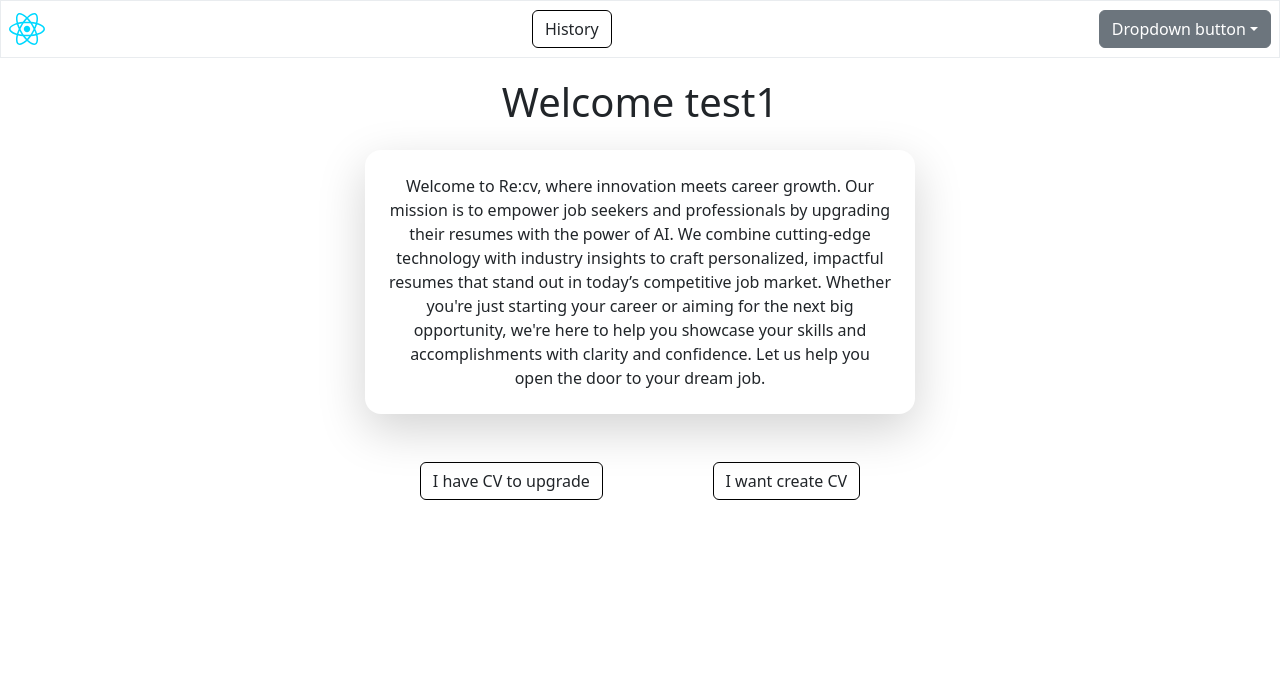
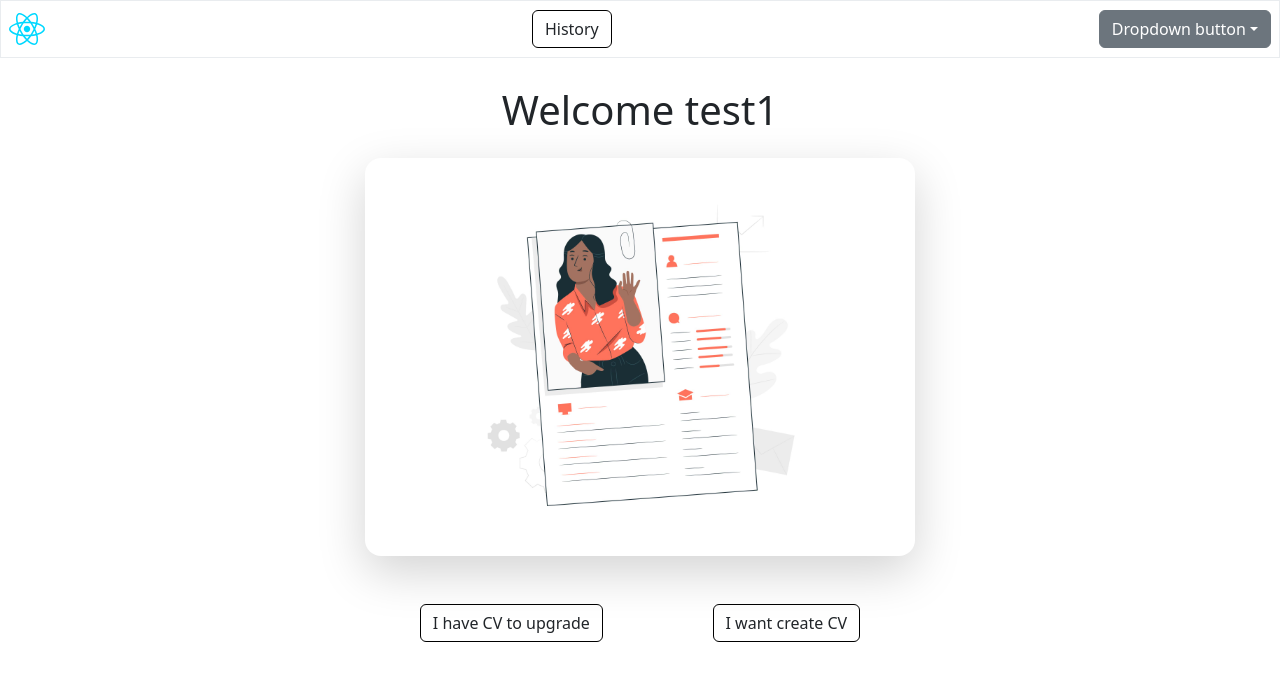
Before and after one commit to ihuda100/re_cv_client, a React (Vite) app: page /homeClient in a window 1280 px wide. Shown: the top 680 px of the page. Built offline with nearby package versions, Linux system fonts and the light colour scheme; no server answers.

Commit message:
added image and and centerd

```diff
--- a/src/componentsClient/homeClient.jsx
+++ b/src/componentsClient/homeClient.jsx
@@ -3,13 +3,15 @@ import { useDispatch, useSelector } from "react-redux";
 import { useNavigate } from "react-router-dom";
 import { API_URL, doApiGet, doApiMethod } from "../services/apiService";
 import { addIfShowNav, addIsAdmin, addName } from "../featuers/myDetailsSlice";
-
+import cvimg from "../assets/cvimg.jpg";
 const HomeClient = () => {
   const myName = useSelector((state) => state.myDetailsSlice.name);
   const IsAdmin = useSelector((state) => state.myDetailsSlice.isAdmin);
   const nav = useNavigate();
   const [myInfo, setmyInfo] = useState({});
   const dispatch = useDispatch();
+  const [hover, Sethover] = useState(false);
+  const [hover2, Sethover2] = useState(false);
 
   useEffect(() => {
     dispatch(addIfShowNav({ ifShowNav: true }));
@@ -40,31 +42,48 @@ const HomeClient = () => {
     nav("/form");
   };
 
+  const onHover = () => {
+    hover ? Sethover(false) : Sethover(true);
+  };
+
+  const onHover2 = () => {
+    hover2 ? Sethover2(false) : Sethover2(true);
+  };
+
   return (
     <div
-      className="container text-center"
-      style={{ height: "100vh", padding: "20px" }}
+      className="container text-center d-flex justify-content-center align-items-center flex-column mt-2"
+      style={{ height: "80%", padding: "20px" }}
     >
       <h1 className="mb-4">
         Welcome {myName} {myInfo.LastName}
       </h1>
-      <div className="shadow-lg w-50 m-auto p-4 bg-white rounded-4">
-        <p className="m-0">
-          Welcome to Re:cv, where innovation meets career growth. Our mission is
-          to empower job seekers and professionals by upgrading their resumes
-          with the power of AI. We combine cutting-edge technology with industry
-          insights to craft personalized, impactful resumes that stand out in
-          today’s competitive job market. Whether you're just starting your
-          career or aiming for the next big opportunity, we're here to help you
-          showcase your skills and accomplishments with clarity and confidence.
-          Let us help you open the door to your dream job.
-        </p>
+      <div className="shadow-lg w-50  p-4 bg-white rounded-4 mb-5">
+        <img src={cvimg} alt="" width={350} height={350} />
       </div>
-      <div className="w-50 d-flex justify-content-around m-auto mt-5">
-        <button onClick={toUpload} className="btn border-black">
+      <div className="w-50 d-flex justify-content-around ">
+        <button
+          onMouseEnter={onHover}
+          onMouseLeave={onHover}
+          onClick={toUpload}
+          className="btn border-black"
+          style={{
+            background: hover ? "#0A5EB0" : "",
+            color: hover ? "white" : "",
+          }}
+        >
           I have CV to upgrade
         </button>
-        <button onClick={toForm} className="btn border-black">
+        <button
+          onMouseEnter={onHover2}
+          onMouseLeave={onHover2}
+          onClick={toForm}
+          className="btn border-black"
+          style={{
+            background: hover ? "#0A5EB0" : "",
+            color: hover ? "white" : "",
+          }}
+        >
           I want create CV
         </button>
       </div>
```
Also changed, not shown: src/assets/cvimg.jpg (added).
